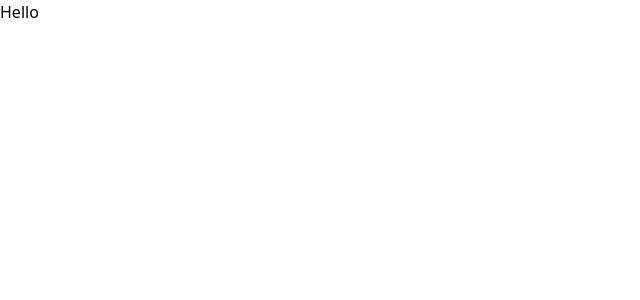
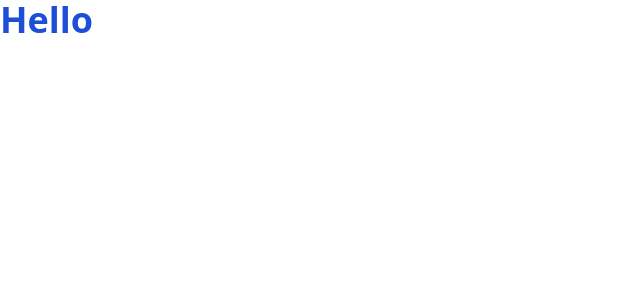
Before and after one commit to ozaki25/next-tailwind-sample, a Next.js app: page / in a window 1280 px wide. Shown: the top 300 px of the page, without its empty margins (0-640 px from the left). Built offline with nearby package versions, Linux system fonts and the light colour scheme.

Commit message:
use tailwind

```diff
--- a/pages/index.tsx
+++ b/pages/index.tsx
@@ -7,8 +7,8 @@ export default function Home() {
         <title>Create Next App</title>
         <link rel="icon" href="/favicon.ico" />
       </Head>
-      <main>
-        <h1>Hello</h1>
+      <main className="container mx-auto">
+        <h1 className="font-bold text-4xl text-blue-700">Hello</h1>
       </main>
     </div>
   );
```
